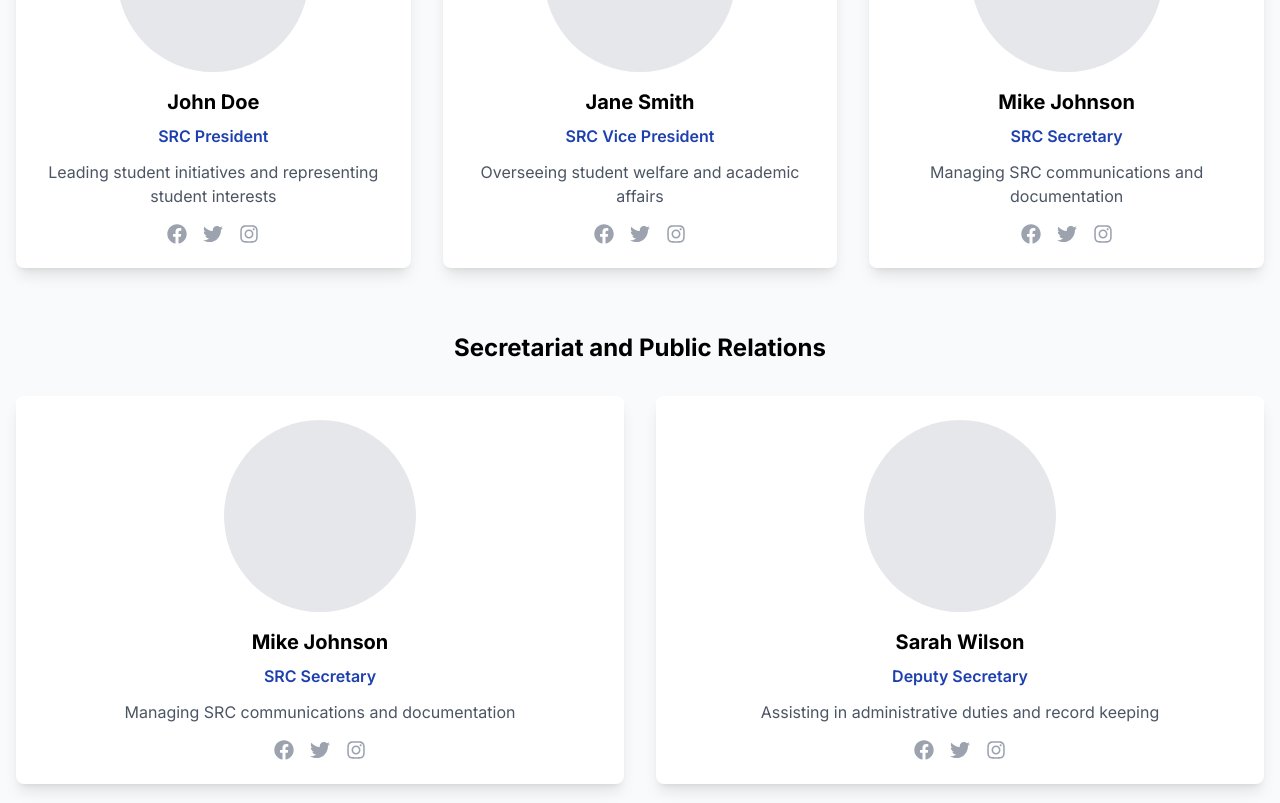
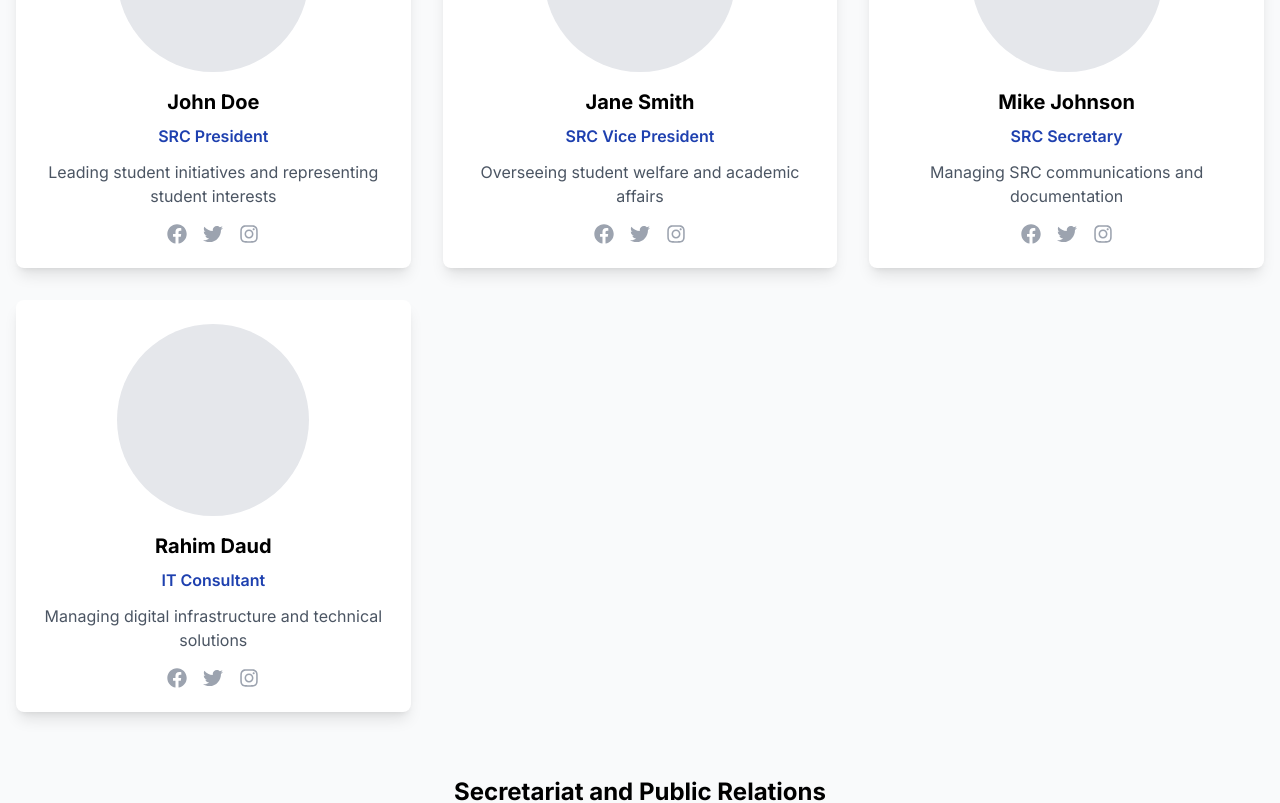
Before and after one commit to BrokeDbee/landingpage, a Next.js app: page / in a window 1280 px wide. Shown: the part 2920-3723 px from the top of the page. Built offline with nearby package versions, Linux system fonts and the light colour scheme.

Commit message:
Add IT Consultant Rahim Daud to executive committee

```diff
--- a/src/app/page.tsx
+++ b/src/app/page.tsx
@@ -217,6 +217,12 @@ export default function Home() {
                   position: "SRC Secretary",
                   image: "/placeholder.jpg",
                   description: "Managing SRC communications and documentation"
+                },
+                {
+                  name: "Rahim Daud",
+                  position: "IT Consultant",
+                  image: "/placeholder.jpg",
+                  description: "Managing digital infrastructure and technical solutions"
                 }
               ].map((executive, index) => (
                 <div key={index} className="bg-white p-6 rounded-lg shadow-lg text-center hover:shadow-xl transition duration-300">
```
